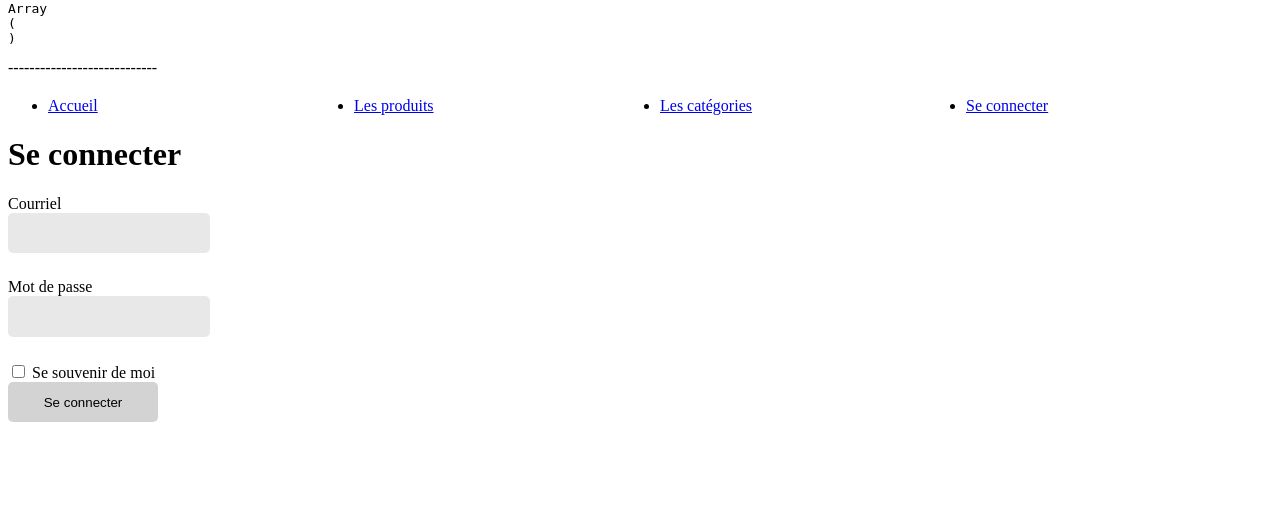
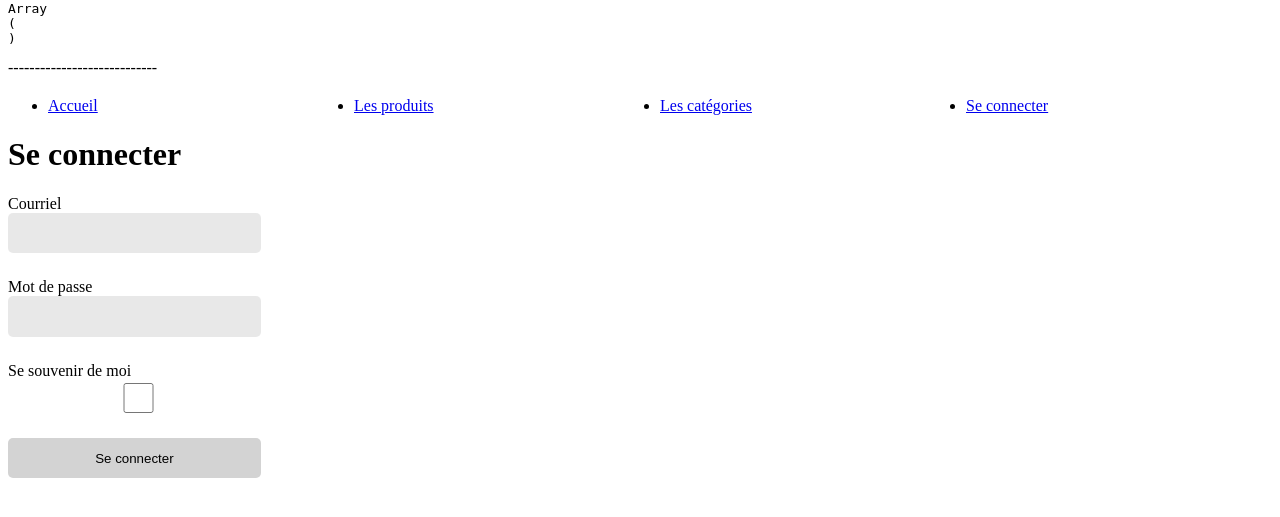
Before and after one commit to Bern1408/public_html, a PHP site: page /produits/connexion in a window 1280 px wide. Shown: the part 160-677 px from the top of the page. Run offline with PHP 8.4, Linux system fonts and the light colour scheme; tables that the repository leaves empty hold one stand-in row (values such as "Sample post").

Commit message:
formulaire caché, testajax et form css

```diff
--- a/S4/Laboratoires/api.php
+++ b/S4/Laboratoires/api.php
@@ -122,6 +122,7 @@
 
                 break;
             case 'testajax':
+                $_REQUEST['objet'] = json_decode(file_get_contents('php://input'), true);
                 print_r($_REQUEST);
                 break;
 
--- a/S4/Laboratoires/inc/css/style.css
+++ b/S4/Laboratoires/inc/css/style.css
@@ -1,3 +1,7 @@
+.hide{
+    display: none;
+}
+
 nav ul {
     display:flex;
     margin:20px 0;
@@ -8,18 +12,33 @@
     margin-right:20px;
 }
 
-input.text, button{
+.field, button{
     border: none;
     border-radius: 5px;
     padding: 1%;
 }
 
-input.text {
+.field {
     margin-bottom: 2%;
     background-color: rgba(211, 211, 211, 0.508);
+}
+
+.flexform {
+    display: flex;
+    flex-direction:column;
+    input, select, button{
+        min-height: 30px;
+        max-height: 1%;
+        min-width: 200px;
+        max-width: 20%;
+    }
 }
 
 button{
     background-color: lightgray;
     min-width: 150px;
 }
+
+input.modifBtn {
+    height: 2.5%;
+}
--- /dev/null
+++ b/S4/Laboratoires/js/java.js
@@ -0,0 +1,17 @@
+//document.getElementById('btn').addEventListener('click', testAjax);
+//function testAjax(){
+//    const options = {
+//        method: 'POST',
+//        headers: {
+//            'Accept': 'application/json; charset=utf-8',
+//            'Content-Type': 'application/json'
+//        },
+//        body: JSON.stringify({"objet" : "testajax", "nom" : "Bernardo"})
+//    };
+//    fetch("api.php", options);
+//}
+
+document.getElementById('add').addEventListener("click", addProduct);
+function addProduct(){
+    document.getElementById('addForm').classList.remove('hide');
+}
--- a/S4/Laboratoires/view/loginView.php
+++ b/S4/Laboratoires/view/loginView.php
@@ -3,17 +3,16 @@
 
 <h1>Se connecter</h1>
 
-<form action=".">
+<form action="." class="flexform">
     <label for="courriel">Courriel</label>
-    <br>
-    <input type="text" class="text" name="courriel" required>
-    <br>
+    <input type="text" class="field" name="courriel" required>
+
     <label for="mdp">Mot de passe</label>
-    <br>
-    <input type="password" class="text" name="motPasse" required>
-    <br>
-    <input type="checkbox" name="rememberWhoYouAre"> Se souvenir de moi
-    <br>
+    <input type="password" class="field" name="motPasse" required>
+
+    <label for="rememberWhoYouAre">Se souvenir de moi</label>
+    <input type="checkbox" name="rememberWhoYouAre" class="field">
+
     <button type="submit">Se connecter</button>
     <input type="hidden" name="action" value="authentifier">
 </form>
--- a/S4/Laboratoires/view/template.php
+++ b/S4/Laboratoires/view/template.php
@@ -4,6 +4,7 @@
         <meta charset="utf-8" />
         <title><?= $title ?></title>
         <link href="./inc/css/style.css" rel="stylesheet" />
+        <script src="js/java.js" defer></script>
     </head>
 
     <body>
```
Also changed, not shown: S4/Laboratoires/view/produitsView.php (+33 -3 lines), S4/Laboratoires/inc/img/add-icon.png (renamed from S4/Laboratoires/FichiersDepart/add-icon.png), S4/Laboratoires/inc/img/delete-icon.png (renamed from S4/Laboratoires/FichiersDepart/delete-icon.png), S4/Laboratoires/inc/img/edit-icon.png (renamed from S4/Laboratoires/FichiersDepart/edit-icon.png).
